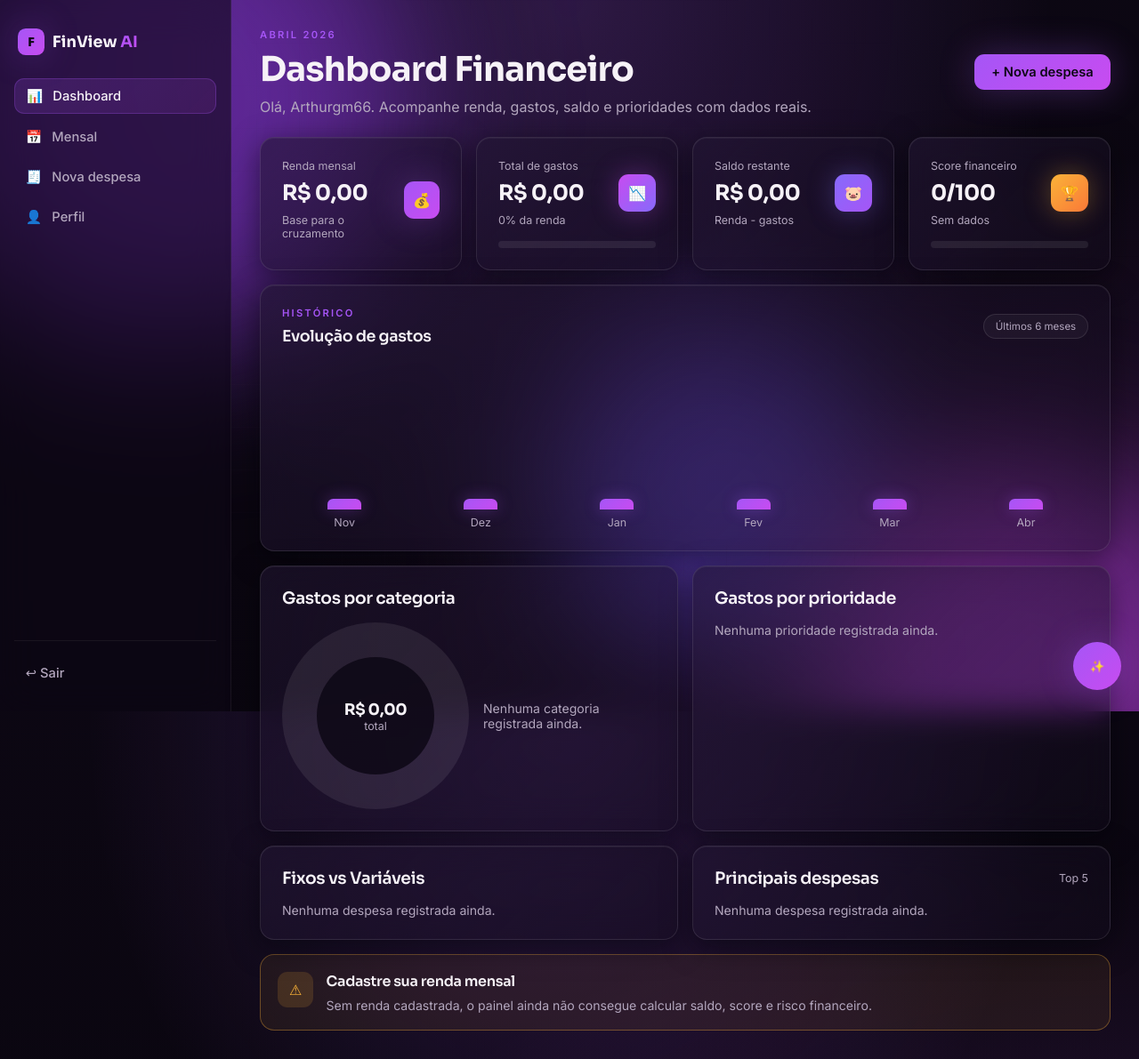
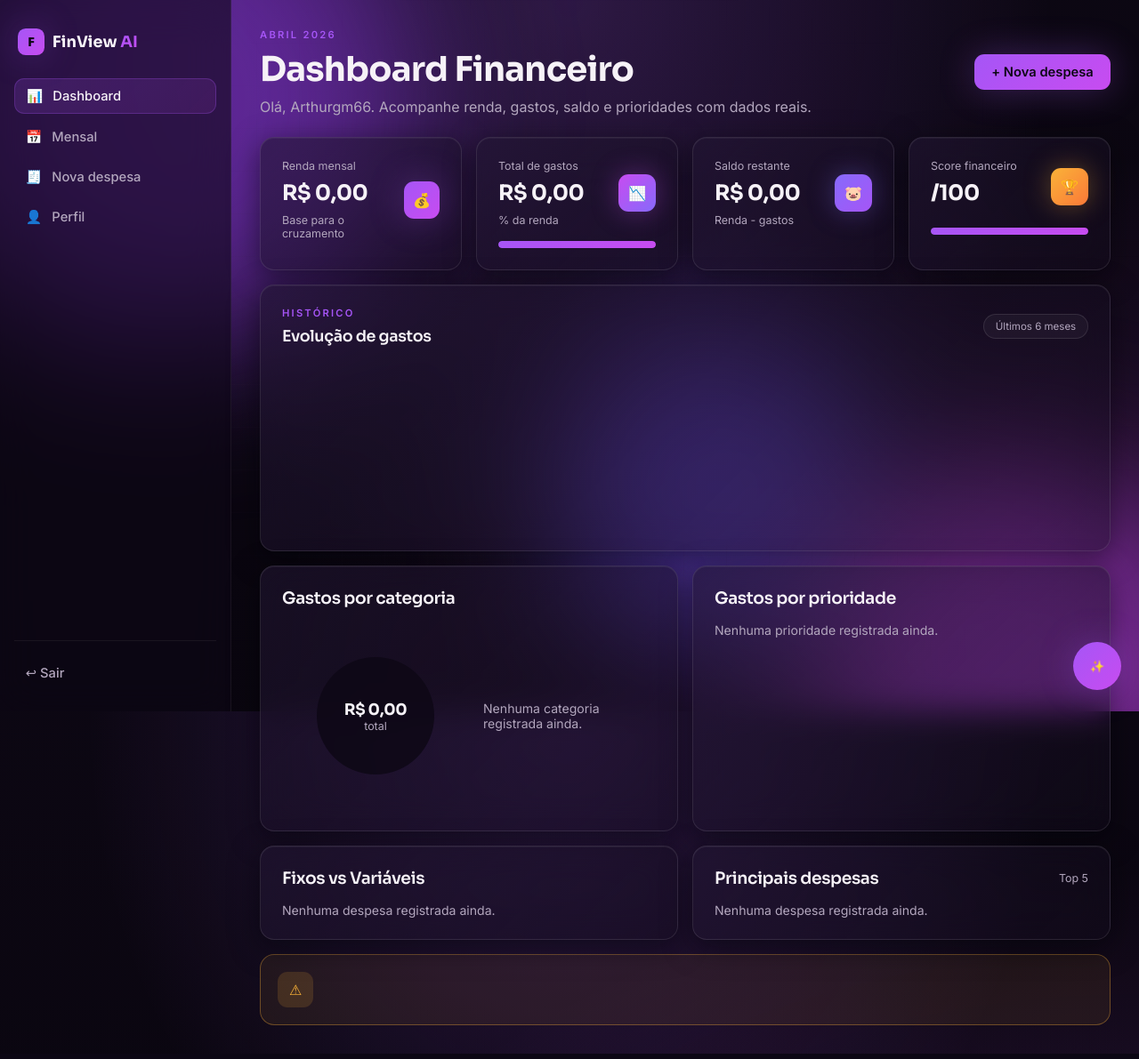
Before and after one commit to ArthurC0sta/FinView, a Django app: page /dashboard/ in a window 1280 px wide. Shown: the whole page at 89% size. Run offline with Django 5.2, Linux system fonts and the light colour scheme; a user stored in the database is signed in; data comes from the database, SQL or seed files in the repository; both versions use the stored data as it was after the commit; data that the repository does not hold is empty.

Commit message:
ajuste repositorio

```diff
--- a/gastos/urls.py
+++ b/gastos/urls.py
@@ -11,8 +11,6 @@
     path('logout/', views.logout, name='logout'),
     path('dashboard/', views.dashboard, name='dashboard'),
     path('monthly/', views.monthly, name='monthly'),
-    path('monthly/delete-income/', views.delete_monthly_income, name='delete_monthly_income'),
     path('new-expense/', views.new_expense, name='new_expense'),
-    path('expenses/<int:expense_id>/delete/', views.delete_expense, name='delete_expense'),
     path('profile/', views.profile, name='profile'),
 ]
--- a/gastos/views.py
+++ b/gastos/views.py
@@ -4,9 +4,8 @@
 from django.contrib.auth import authenticate, login as auth_login, logout as auth_logout
 from django.contrib.auth.models import User
 from django.db.models import Sum
-from django.shortcuts import get_object_or_404, redirect, render
+from django.shortcuts import redirect, render
 from django.utils import timezone
-from django.views.decorators.http import require_POST
 
 from .models import Expense, MonthlyIncome
 
@@ -50,32 +49,6 @@
     'Dezembro',
 ]
 
-MONTH_SHORT_NAMES = [
-    'Jan',
-    'Fev',
-    'Mar',
-    'Abr',
-    'Mai',
-    'Jun',
-    'Jul',
-    'Ago',
-    'Set',
-    'Out',
-    'Nov',
-    'Dez',
-]
-
-CHART_COLORS = [
-    '#a855f7',
-    '#c026d3',
-    '#7c3aed',
-    '#d946ef',
-    '#9333ea',
-    '#e879f9',
-    '#8b5cf6',
-    '#38bdf8',
-]
-
 
 def current_month_label():
     today = timezone.localdate()
@@ -89,13 +62,6 @@
 def current_month_date():
     today = timezone.localdate()
     return today.replace(day=1)
-
-
-def shift_month(reference_month, months):
-    month_index = reference_month.month - 1 + months
-    year = reference_month.year + month_index // 12
-    month = month_index % 12 + 1
-    return reference_month.replace(year=year, month=month, day=1)
 
 
 def month_from_input(value):
@@ -120,133 +86,6 @@
         return Decimal(raw)
     except (InvalidOperation, AttributeError):
         return Decimal(default)
-
-
-def percent(part, whole):
-    if not whole:
-        return 0
-    return int(round((part / whole) * 100))
-
-
-def clamp(value, minimum=0, maximum=100):
-    return max(minimum, min(maximum, value))
-
-
-def financial_score(income_amount, total_expenses, superfluous_total):
-    if not income_amount:
-        return 0
-    committed = percent(total_expenses, income_amount)
-    superfluous_share = percent(superfluous_total, total_expenses) if total_expenses else 0
-    score = 100
-    if committed > 70:
-        score -= (committed - 70)
-    if committed > 100:
-        score -= 20
-    score -= int(superfluous_share * 0.35)
-    if not total_expenses:
-        score = 45
-    return clamp(score)
-
-
-def score_label(score):
-    if score >= 80:
-        return 'Saudável'
-    if score >= 60:
-        return 'Atenção leve'
-    if score >= 40:
-        return 'Atenção'
-    if score > 0:
-        return 'Crítico'
-    return 'Sem dados'
-
-
-def summary_rows(items, total_expenses, label_key, color_offset=0):
-    rows = []
-    for index, item in enumerate(items):
-        total = item['total'] or Decimal('0')
-        row_percent = percent(total, total_expenses)
-        rows.append(
-            {
-                'name': item[label_key],
-                'amount': money(total),
-                'percent': row_percent,
-                'bar_width': clamp(row_percent),
-                'color': CHART_COLORS[(index + color_offset) % len(CHART_COLORS)],
-            }
-        )
-    return rows
-
-
-def category_gradient(category_summaries):
-    if not category_summaries:
-        return 'hsl(0 0% 100% / .08)'
-    segments = []
-    cursor = 0
-    for category in category_summaries:
-        end = cursor + category['percent']
-        segments.append(f"{category['color']} {cursor}% {end}%")
-        cursor = end
-    if cursor < 100:
-        segments.append(f"hsl(0 0% 100% / .08) {cursor}% 100%")
-    return f"conic-gradient({', '.join(segments)})"
-
-
-def dashboard_alert(income_amount, total_expenses, balance, committed, category_summaries):
-    if not income_amount:
-        return {
-            'title': 'Cadastre sua renda mensal',
-            'message': 'Sem renda cadastrada, o painel ainda não consegue calcular saldo, score e risco financeiro.',
-        }
-    if not total_expenses:
-        return {
-            'title': 'Cadastre suas despesas',
-            'message': 'Sua renda já está registrada. Adicione despesas para cruzar categorias, prioridade e recorrência.',
-        }
-    if balance < 0:
-        return {
-            'title': 'Saldo negativo no mês',
-            'message': f'Seus gastos passaram da renda em {money(abs(balance))}. Revise gastos variáveis e supérfluos primeiro.',
-        }
-    if committed >= 80:
-        return {
-            'title': 'Comprometimento elevado',
-            'message': f'{committed}% da renda já está comprometida. Seu saldo atual é {money(balance)}.',
-        }
-    if category_summaries and category_summaries[0]['percent'] >= 40:
-        category = category_summaries[0]
-        return {
-            'title': 'Concentração de gastos',
-            'message': f'{category["name"]} concentra {category["percent"]}% dos gastos do mês ({category["amount"]}).',
-        }
-    return {
-        'title': 'Mês sob controle',
-        'message': f'Você ainda tem {money(balance)} disponível. Continue acompanhando os lançamentos para manter o score saudável.',
-    }
-
-
-def ai_insights(user_goal, income_amount, total_expenses, balance, committed, score, category_summaries, priority_summaries):
-    top_category = category_summaries[0] if category_summaries else None
-    top_priority = priority_summaries[0] if priority_summaries else None
-    insights = []
-    if not income_amount:
-        insights.append({'kind': 'alert-t', 'label': '⚠️ Alerta', 'text': 'Cadastre sua renda mensal para liberar análises de saldo e comprometimento.'})
-    elif balance < 0:
-        insights.append({'kind': 'alert-t', 'label': '⚠️ Alerta', 'text': f'Seu saldo está negativo em {money(abs(balance))}. Priorize cortes nas despesas variáveis.'})
-    elif committed >= 80:
-        insights.append({'kind': 'alert-t', 'label': '⚠️ Alerta', 'text': f'{committed}% da sua renda já foi comprometida neste mês.'})
-    else:
-        insights.append({'kind': 'positive', 'label': '✅ Bom sinal', 'text': f'Seu saldo atual é {money(balance)} e o score financeiro está em {score}/100.'})
-
-    if top_category:
-        insights.append({'kind': 'tip', 'label': '💡 Dica', 'text': f'A categoria {top_category["name"]} lidera seus gastos com {top_category["amount"]}. Revise esse grupo antes dos demais.'})
-    elif income_amount:
-        insights.append({'kind': 'tip', 'label': '💡 Dica', 'text': 'Comece cadastrando as despesas fixas para o painel separar o essencial do ajustável.'})
-
-    insights.append({'kind': 'goal', 'label': '🎯 Objetivo', 'text': f'Seu objetivo é {user_goal.lower()}. Use o saldo e as prioridades para decidir os próximos cortes.'})
-
-    if top_priority:
-        insights.append({'kind': 'positive', 'label': '📌 Prioridade', 'text': f'A maior parte registrada está em {top_priority["name"].lower()}, somando {top_priority["amount"]}.'})
-    return insights
 
 
 def session_user(request):
@@ -356,11 +195,6 @@
     total_expenses = expenses.aggregate(total=Sum('amount'))['total'] or Decimal('0')
     income_amount = income.amount if income else Decimal('0')
     balance = income_amount - total_expenses
-    committed = percent(total_expenses, income_amount)
-    committed_bar = clamp(committed)
-    superfluous_total = expenses.filter(priority='superfluous').aggregate(total=Sum('amount'))['total'] or Decimal('0')
-    score = financial_score(income_amount, total_expenses, superfluous_total)
-    score_bar = clamp(score)
     top_expenses = [
         {
             'name': expense.name,
@@ -370,82 +204,36 @@
         }
         for expense in expenses.order_by('-amount')[:5]
     ]
-    category_summaries = summary_rows(
-        expenses.values('category').annotate(total=Sum('amount')).order_by('-total'),
-        total_expenses,
-        'category',
-    )
+    category_summaries = [
+        {
+            'name': item['category'],
+            'amount': money(item['total'] or Decimal('0')),
+        }
+        for item in expenses.values('category').annotate(total=Sum('amount')).order_by('-total')
+    ]
     priority_labels = dict(Expense.PRIORITY_CHOICES)
     recurrence_labels = dict(Expense.RECURRENCE_CHOICES)
     priority_summaries = [
-        {
-            **row,
-            'name': priority_labels.get(row['name'], row['name']),
-        }
-        for row in summary_rows(
-            expenses.values('priority').annotate(total=Sum('amount')).order_by('-total'),
-            total_expenses,
-            'priority',
-            color_offset=2,
-        )
+        {'name': priority_labels.get(item['priority'], item['priority']), 'amount': money(item['total'] or Decimal('0'))}
+        for item in expenses.values('priority').annotate(total=Sum('amount')).order_by('-total')
     ]
     recurrence_summaries = [
-        {
-            **row,
-            'name': recurrence_labels.get(row['name'], row['name']),
-        }
-        for row in summary_rows(
-            expenses.values('recurrence').annotate(total=Sum('amount')).order_by('-total'),
-            total_expenses,
-            'recurrence',
-            color_offset=4,
-        )
+        {'name': recurrence_labels.get(item['recurrence'], item['recurrence']), 'amount': money(item['total'] or Decimal('0'))}
+        for item in expenses.values('recurrence').annotate(total=Sum('amount')).order_by('-total')
     ]
-    monthly_history = []
-    history_totals = []
-    for offset in range(-5, 1):
-        month = shift_month(reference_month, offset)
-        month_expenses = Expense.objects.filter(user=request.user, date__year=month.year, date__month=month.month).aggregate(total=Sum('amount'))['total'] or Decimal('0')
-        month_income = MonthlyIncome.objects.filter(user=request.user, reference_month=month).first()
-        month_income_amount = month_income.amount if month_income else Decimal('0')
-        month_balance = month_income_amount - month_expenses
-        history_totals.append(month_expenses)
-        monthly_history.append(
-            {
-                'label': MONTH_SHORT_NAMES[month.month - 1],
-                'expenses': month_expenses,
-                'expenses_display': money(month_expenses),
-                'income_display': money(month_income_amount),
-                'balance_display': money(month_balance),
-            }
-        )
-    max_history_total = max(history_totals) if history_totals else Decimal('0')
-    for item in monthly_history:
-        item['height'] = 8 if not max_history_total else max(8, clamp(percent(item['expenses'], max_history_total)))
-
-    alert = dashboard_alert(income_amount, total_expenses, balance, committed, category_summaries)
-    insights = ai_insights(user['goal'], income_amount, total_expenses, balance, committed, score, category_summaries, priority_summaries)
     return render_page(
         request,
         'gastos/dashboard.html',
         active_page='dashboard',
         user=user,
+        categories=CATEGORIES,
         category_summaries=category_summaries,
-        category_gradient=category_gradient(category_summaries),
         priority_summaries=priority_summaries,
         recurrence_summaries=recurrence_summaries,
         top_expenses=top_expenses,
-        monthly_history=monthly_history,
         income_amount_display=money(income_amount),
         total_expenses_display=money(total_expenses),
         balance_display=money(balance),
-        committed=committed,
-        committed_bar=committed_bar,
-        score=score,
-        score_bar=score_bar,
-        score_label=score_label(score),
-        alert=alert,
-        insights=insights,
     )
 
 
@@ -485,22 +273,8 @@
         total_expenses_display=money(total_expenses),
         balance=balance,
         balance_display=money(balance),
-        committed=clamp(committed),
+        committed=committed,
     )
-
-
-@require_POST
-def delete_monthly_income(request):
-    user, response = require_session_user(request)
-    if response:
-        return response
-    reference_month = month_from_input(request.POST.get('reference_month'))
-    deleted, _ = MonthlyIncome.objects.filter(user=request.user, reference_month=reference_month).delete()
-    if deleted:
-        messages.success(request, 'Entrada mensal excluída com sucesso.')
-    else:
-        messages.info(request, 'Nenhuma entrada mensal encontrada para excluir.')
-    return redirect('gastos:monthly')
 
 
 def new_expense(request):
@@ -522,17 +296,6 @@
     return render_page(request, 'gastos/new-expense.html', active_page='new_expense', user=user)
 
 
-@require_POST
-def delete_expense(request, expense_id):
-    user, response = require_session_user(request)
-    if response:
-        return response
-    expense = get_object_or_404(Expense, id=expense_id, user=request.user)
-    expense.delete()
-    messages.success(request, 'Despesa excluída com sucesso.')
-    return redirect('gastos:monthly')
-
-
 def profile(request):
     user, response = require_session_user(request)
     if response:
--- a/templates/gastos/partials/ai_panel.html
+++ b/templates/gastos/partials/ai_panel.html
@@ -11,19 +11,22 @@
     </div>
   </div>
 
-  {% if insights %}
-    {% for insight in insights %}
-      <div class="ai-card {{ insight.kind }}">
-        <p class="text-xs muted">{{ insight.label }}</p>
-        <p class="text-sm mt-2">{{ insight.text }}</p>
-      </div>
-    {% endfor %}
-  {% else %}
-    <div class="ai-card goal">
-      <p class="text-xs muted">🎯 Objetivo</p>
-      <p class="text-sm mt-2">Seu objetivo é {{ current_user.goal|default:'controlar gastos'|lower }}. Os insights serão ajustados conforme seus lançamentos.</p>
-    </div>
-  {% endif %}
+  <div class="ai-card alert-t">
+    <p class="text-xs muted">⚠️ Alerta</p>
+    <p class="text-sm mt-2">Seus gastos com lazer estão 38% acima da sua média mensal.</p>
+  </div>
+  <div class="ai-card tip">
+    <p class="text-xs muted">💡 Dica</p>
+    <p class="text-sm mt-2">Você pode economizar R$ 230 reduzindo despesas supérfluas como streaming duplicado.</p>
+  </div>
+  <div class="ai-card goal">
+    <p class="text-xs muted">🎯 Objetivo</p>
+    <p class="text-sm mt-2">Seu objetivo é {{ current_user.goal|default:'controlar gastos'|lower }}. Os insights serão ajustados conforme seus lançamentos.</p>
+  </div>
+  <div class="ai-card positive">
+    <p class="text-xs muted">✅ Bom sinal</p>
+    <p class="text-sm mt-2">Seus gastos essenciais estão dentro do esperado: 52% da renda.</p>
+  </div>
 
   <div class="divider"></div>
   <p class="text-xs muted">Os insights são atualizados conforme você adiciona despesas.</p>
```
Also changed, not shown: db.sqlite3, manage.py (line endings or trailing spaces), 2 other files.
